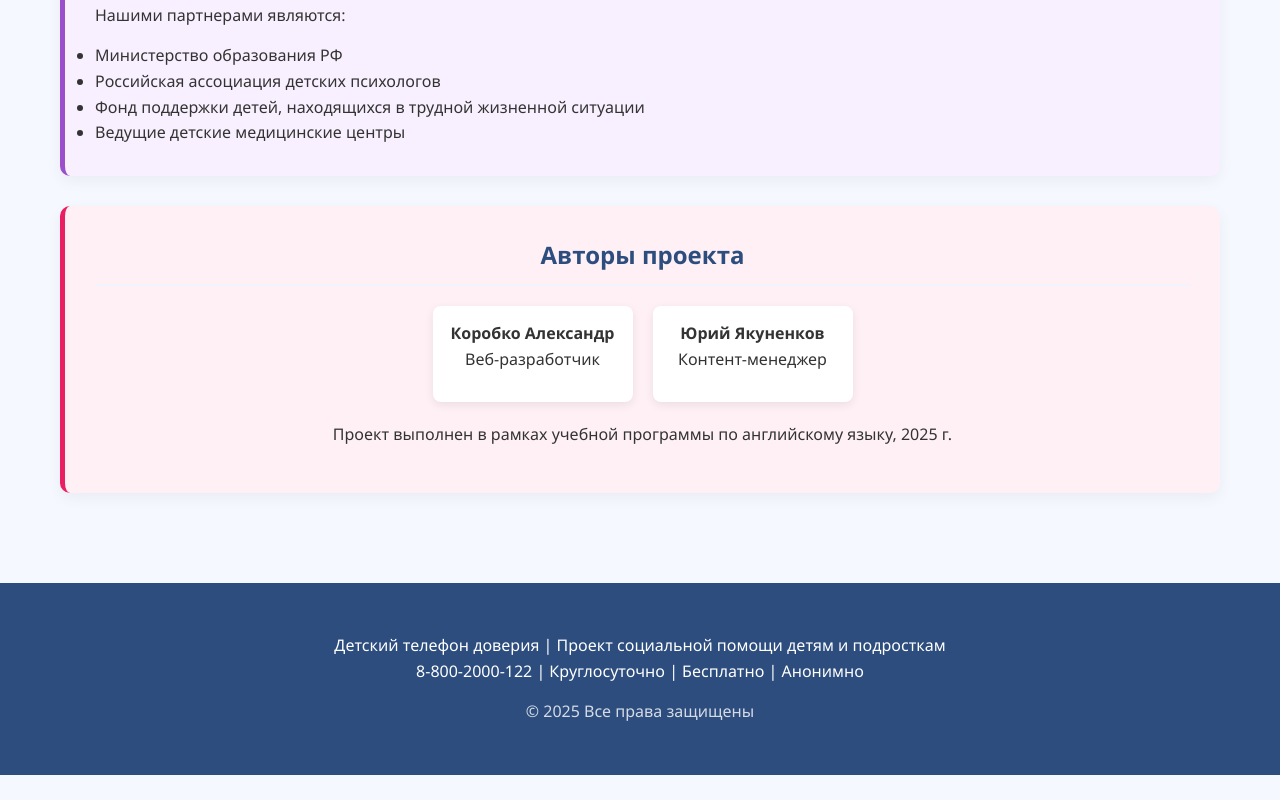
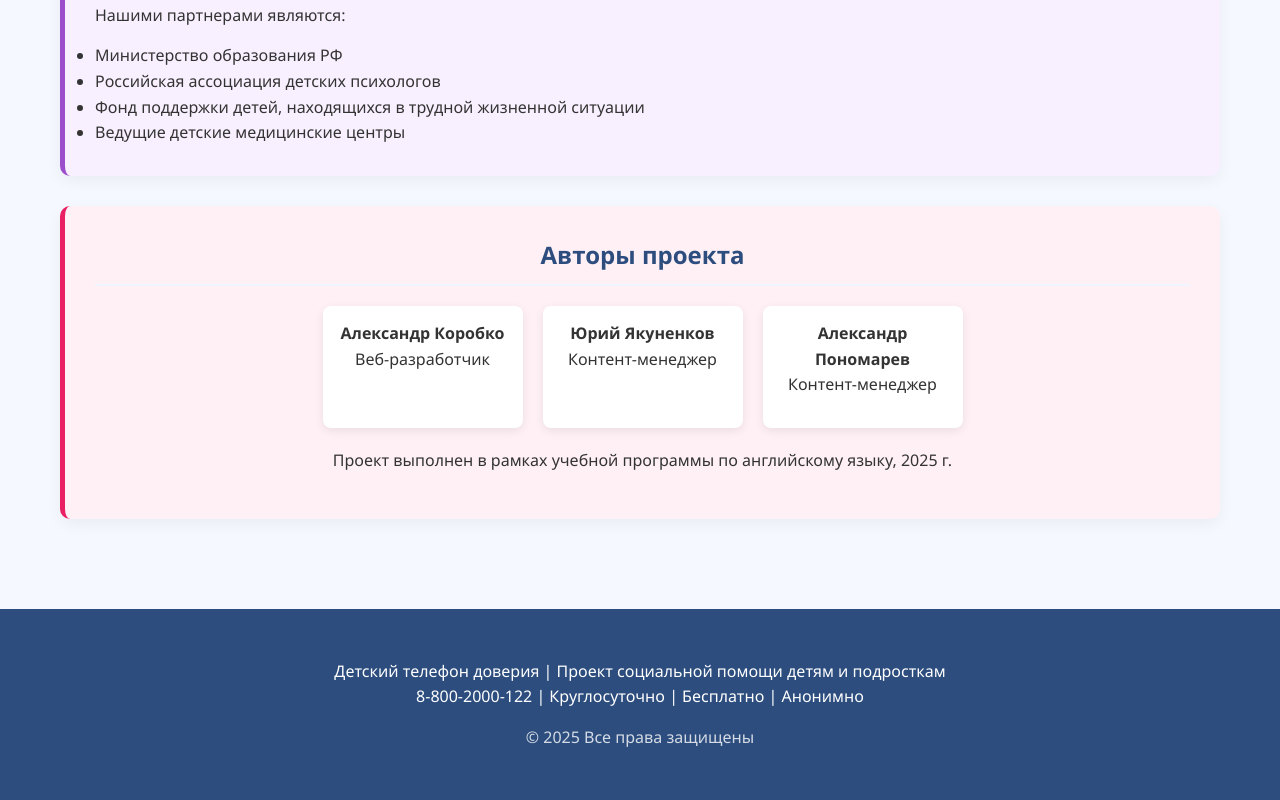
Before and after one commit to Neiromen/dzengl, a plain HTML site: page index.html in a window 1280 px wide. Shown: the part 1917-2717 px from the top of the page. Before the commit the page ends 2692 px from the top, so only its background shows below. Drawn offline with Linux system fonts and the light colour scheme.

Commit message:
Update index.html

```diff
--- a/index.html
+++ b/index.html
@@ -350,11 +350,15 @@
             <h2>Авторы проекта</h2>
             <div class="authors-list">
                 <div class="author">
-                    <h4>Коробко Александр</h4>
+                    <h4>Александр Коробко</h4>
                     <p>Веб-разработчик</p>
                 </div>
                 <div class="author">
                     <h4>Юрий Якуненков</h4>
+                    <p>Контент-менеджер</p>
+                </div>
+                <div class="author">
+                    <h4>Александр Пономарев</h4>
                     <p>Контент-менеджер</p>
                 </div>
             </div>
```
